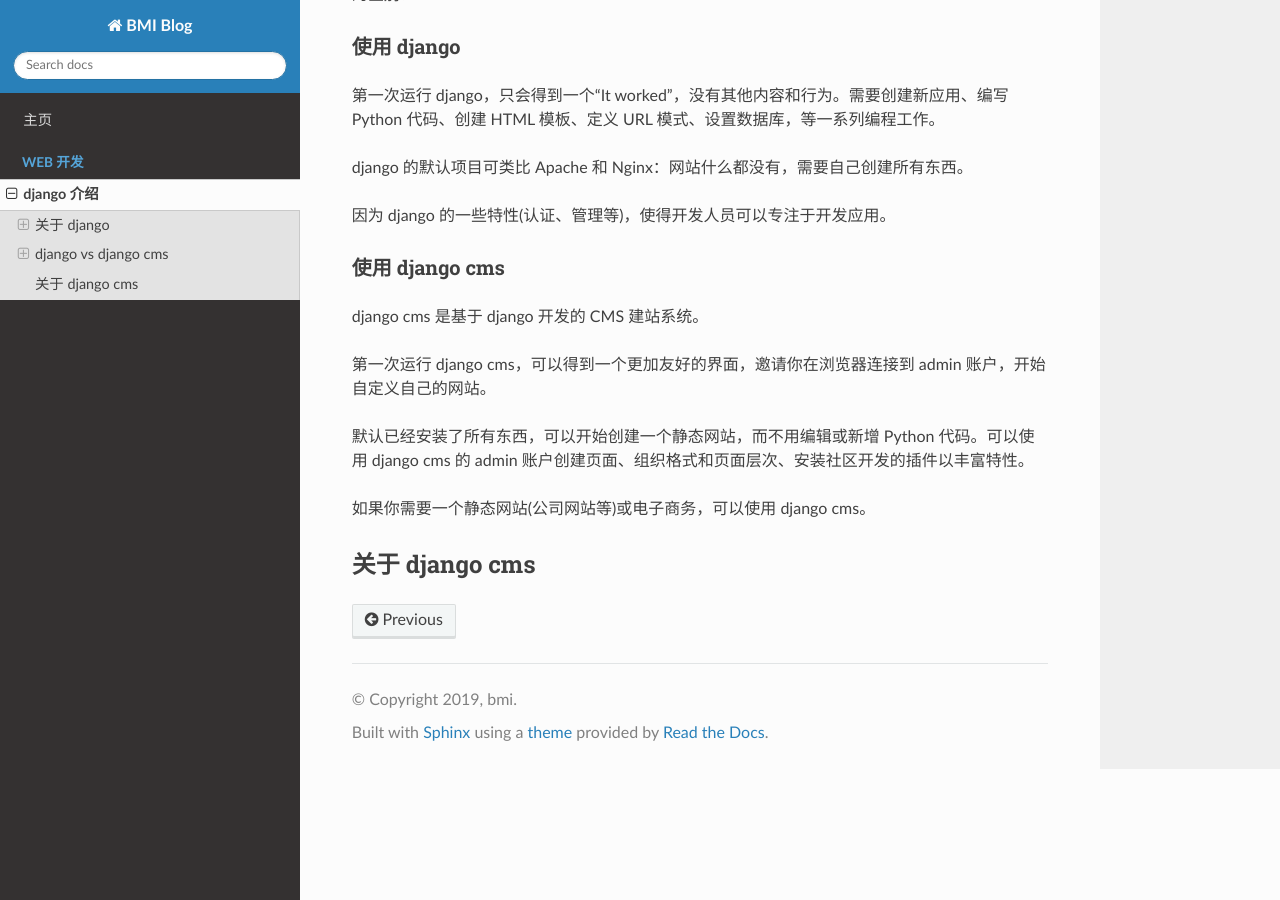
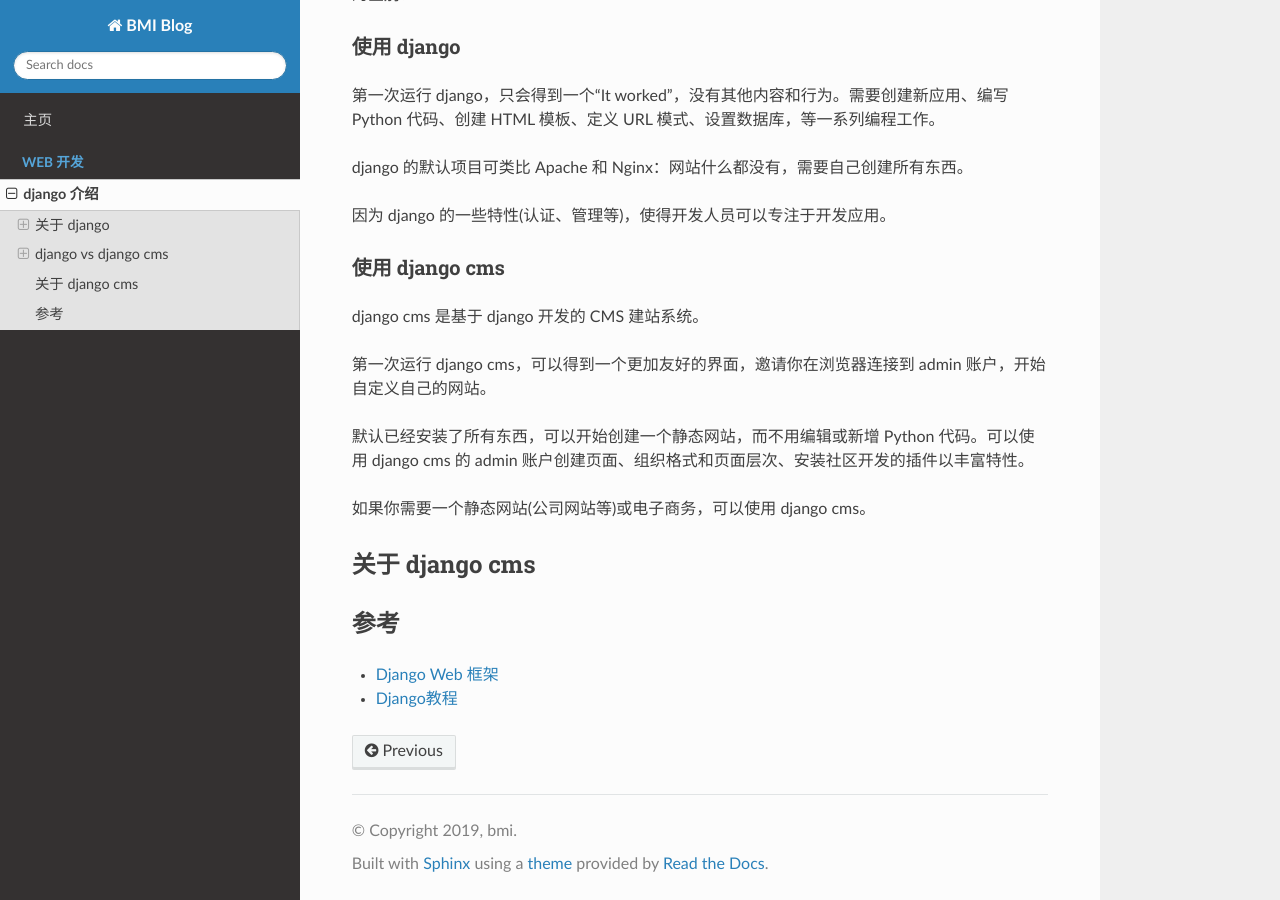
Before and after one commit to bmi-tech/blog, a Sphinx documentation site: the page built from source/web_dev/django.rst, in a window 1280 px wide and 900 px high, scrolled down 3146 px. Built offline with Sphinx 7.4.7 and the Read the Docs theme 2.0.0, drawn with Linux system fonts in a browser that asks for light colours.

Commit message:
add reference for django

```diff
--- a/source/web_dev/django.rst
+++ b/source/web_dev/django.rst
@@ -147,3 +147,12 @@ Python 代码。可以使用 django cms 的 admin
 
 关于 django cms
 ---------------
+
+参考
+----
+
+-  `Django Web 框架`_
+-  `Django教程`_
+
+.. _Django Web 框架: https://developer.mozilla.org/zh-CN/docs/learn/Server-side/Django
+.. _Django教程: https://www.w3cschool.cn/django/
```
